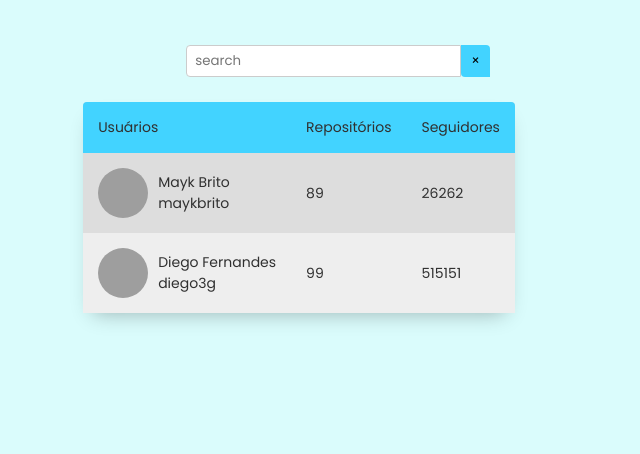
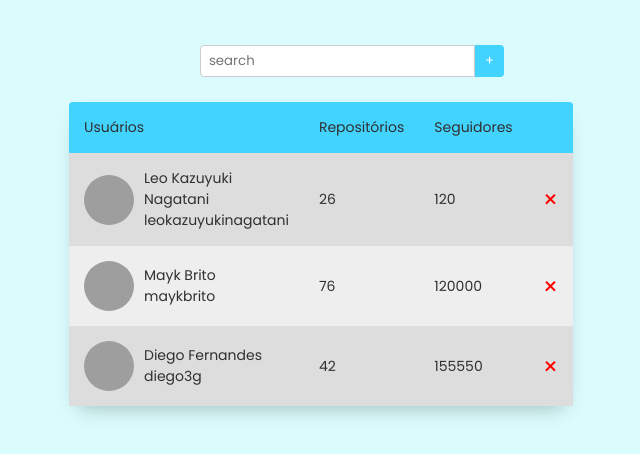
Before and after one commit to leokazuyukinagatani/github-favorites, a website with bundled scripts: page index.html in a window 1280 px wide. Shown: the whole page, without its empty margins (341-981 px from the left). Built offline with nearby package versions, Linux system fonts and the light colour scheme; grey boxes are pictures that could not be loaded.

Commit message:
feature
dynamic user list

```diff
--- a/index.html
+++ b/index.html
@@ -10,6 +10,7 @@
 
   <link href="https://fonts.googleapis.com/css2?family=Poppins:wght@400;600&display=swap" rel="stylesheet">
   <link rel="stylesheet" href="style.css">
+  <script src="js/main.js" type="module" defer></script>
 </head>
 <body>
   <div id="app">
@@ -18,7 +19,7 @@
       <div class="search">
         <label for="search" class="sr-only">search</label>
         <input id="search" type="text" placeholder="search">
-        <button>&times</button>
+        <button>&plus;</button>
       </div>
     </header>
     <table>
@@ -27,40 +28,11 @@
             <th>Usuários</th>
             <th>Repositórios</th>
             <th>Seguidores</th>
+            <th></th>
         </tr>
       </thead>
       <tbody>
-        <tr>
-          <td class="user">
-            <img src="https://github.com/maykbrito.png" alt="">
-            <a href="https://github.com/maykbrito" target="_blank">
-              <p>Mayk Brito</p>
-              <span>maykbrito</span>
-            </a>
-          </td>
-          <td class="repositorios">
-            89
-          </td>
-          <td class="follower">
-            26262
-          </td>
-        </tr>
 
-        <tr>
-          <td class="user">
-            <img src="https://github.com/diego3g.png" alt="">
-            <a href="https://github.com/diego3g" target="_blank">
-              <p>Diego Fernandes</p>
-              <span>diego3g</span>
-            </a>
-          </td>
-          <td class="repositorios">
-            99
-          </td>
-          <td class="follower">
-            515151
-          </td>
-        </tr>
       </tbody>
     </table>
   </div>
--- /dev/null
+++ b/js/FavoritesView.js
@@ -0,0 +1,99 @@
+class Favorites {
+  constructor(root) {
+    this.root = document.querySelector(root);
+    this.load();
+
+  }
+}
+
+export class FavoritesView extends Favorites {
+  constructor(root) {
+    super(root);
+
+    this.tbody = this.root.querySelector('table tbody');
+
+    this.update();
+  }
+
+  load() {
+    this.entries = [
+      {
+        login: 'leokazuyukinagatani',
+        name: "Leo Kazuyuki Nagatani",
+        public_repos: '26',
+        followers: '120'
+      },
+      {
+        login: 'maykbrito',
+        name: "Mayk Brito",
+        public_repos: '76',
+        followers: '120000'
+      },
+      {
+        login: 'diego3g',
+        name: "Diego Fernandes",
+        public_repos: '42',
+        followers: '155550'
+      },
+    ]
+  }
+
+  update() {
+    this.removeAllTr();
+
+    this.entries.forEach( user => {
+      const row = this.createRow();
+
+      row.querySelector('.user img').src = `https://github.com/${user.login}.png`;
+
+      row.querySelector('.user img').alt = `Imagem de ${user.name}`;
+
+      row.querySelector('.user p').textContent = user.name;
+
+      row.querySelector('.user span').textContent = user.login;
+
+      row.querySelector('.repositories').textContent = user.public_repos;
+
+      row.querySelector('.followers').textContent = user.followers;
+
+
+
+      this.tbody.append(row);
+
+    });
+
+  }
+
+  createRow() {
+    const tr = document.createElement('tr');
+
+    tr.innerHTML = `
+    <td class="user">
+      <img src="https://github.com/maykbrito.png" alt="imagem do maykbrito">
+      <a href="https://github.com/maykbrito" target="_blank">
+        <p>Mayk Brito</p>
+        <span>maykbrito</span>
+      </a>
+    </td>
+    <td class="repositories">
+      89
+    </td>
+    <td class="followers">
+      26262
+    </td>
+    <td class="remove">
+      &times;
+    </td>
+  `;
+
+    return tr;
+  }
+
+  removeAllTr() {
+
+    this.tbody.querySelectorAll('tr')
+      .forEach((tr) => {
+        tr.remove();
+    });
+  }
+}
--- /dev/null
+++ b/js/main.js
@@ -0,0 +1,6 @@
+import { FavoritesView } from "./FavoritesView.js";
+
+let favorite = new FavoritesView("#app");
+
+
+console.log(favorite);
--- a/style.css
+++ b/style.css
@@ -58,7 +58,8 @@ header h1 {
 
 .search button {
   background-color: var(--primary-color);
-  border-radius: 0 .4rem 0 .4rem;
+  border-radius: 0 .4rem .4rem 0;
+  color: white;
   height: 3.2rem;
   border: none;
   padding: 0 1rem;
@@ -67,6 +68,7 @@ header h1 {
 
 .search button:hover {
   filter: brightness(1.2);
+  color: #303030;
 }
 
 table {
@@ -129,6 +131,14 @@ td.user a p {
   font-size: bold;
 }
 
+td.remove {
+  font-size: x-large;
+  background: none;
+  border: none;
+  color: red;
+  cursor: pointer;
+}
+
 .sr-only {
   position: absolute;
   width: 1px;
```
Also changed, not shown: js/index.js (deleted).
